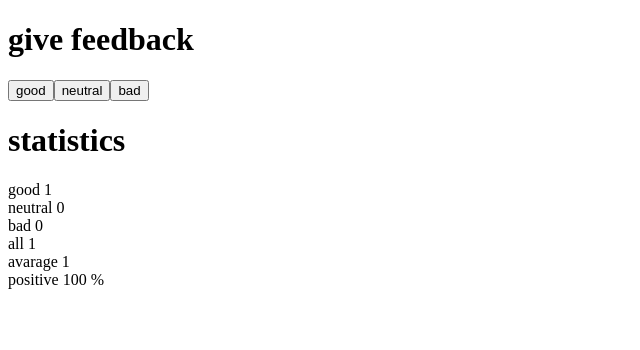
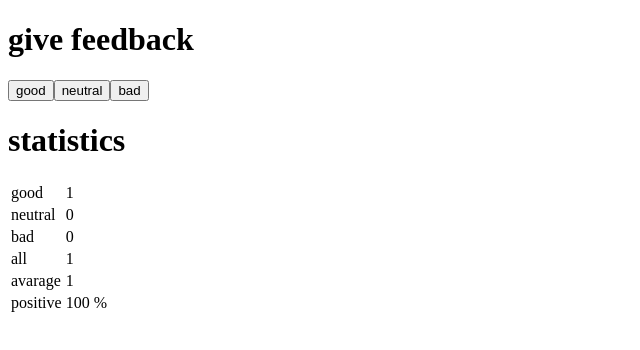
Before and after one commit to 0xrwx/fullstackopen, a React (Create React App) app in the folder part1/unicafe/: page / in a window 1280 px wide. Both pictures are taken after a click on the button "good". Shown: the top 350 px of the page, without its empty margins (0-640 px from the left). Built offline with nearby package versions, Linux system fonts and the light colour scheme.

Commit message:
1.11 Done

```diff
--- a/part1/unicafe/src/App.js
+++ b/part1/unicafe/src/App.js
@@ -2,7 +2,12 @@
 
 const Button = ({ handleClick, text }) => <button onClick={handleClick}>{text}</button>
 
-const StatisticsLine = ({ text, value }) => <div>{text} {value}</div>
+const StatisticsLine = ({ text, value }) => (
+  <tr>
+    <td>{text}</td>
+    <td>{value}</td>
+  </tr>
+)
 
 const Statistics = ({ good, neutral, bad}) => {
   const total = good + neutral + bad
@@ -21,12 +26,16 @@
   return (
     <div>
       <h1>statistics</h1>
+      <table>
+        <tbody>
           <StatisticsLine text={'good'} value={good} />
           <StatisticsLine text={'neutral'} value={neutral} />
           <StatisticsLine text={'bad'} value={bad} />
           <StatisticsLine text={'all'} value={total} />
           <StatisticsLine text={'avarage'} value={avarage} />
           <StatisticsLine text={'positive'} value={positive + ' %'} />
+        </tbody>
+      </table>
     </div>
   )
 }
```
Lines whose indentation alone changed are shown as unchanged.
